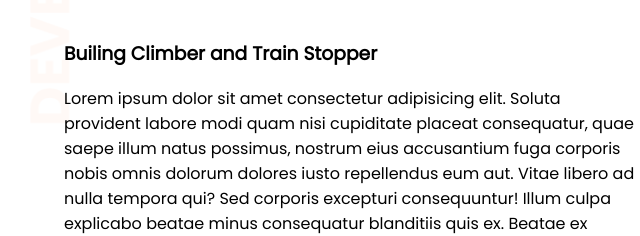
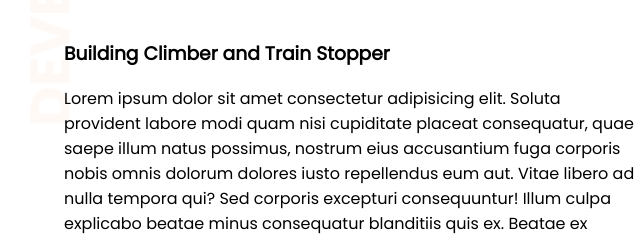
Before and after one commit to syedejaj/developer-portfolio, a plain HTML site: page index.html in a window 1280 px wide. Shown: the part 236-472 px from the top of the page, 0-640 px from the left. Drawn offline with Linux system fonts and the light colour scheme.

Commit message:
correct spelling

```diff
--- a/index.html
+++ b/index.html
@@ -16,7 +16,7 @@
         <div class="half-width">
             <h1>Welcome to</h1>
             <h1> <span class="orange-color">Syed Ejaj</span> World!</h1>
-            <h3>Builing Climber and Train Stopper</h3>
+            <h3>Building Climber and Train Stopper</h3>
             <p>Lorem ipsum dolor sit amet consectetur adipisicing elit. Soluta provident labore modi quam nisi
                 cupiditate
                 placeat consequatur, quae saepe illum natus possimus, nostrum eius accusantium fuga corporis nobis omnis
```
